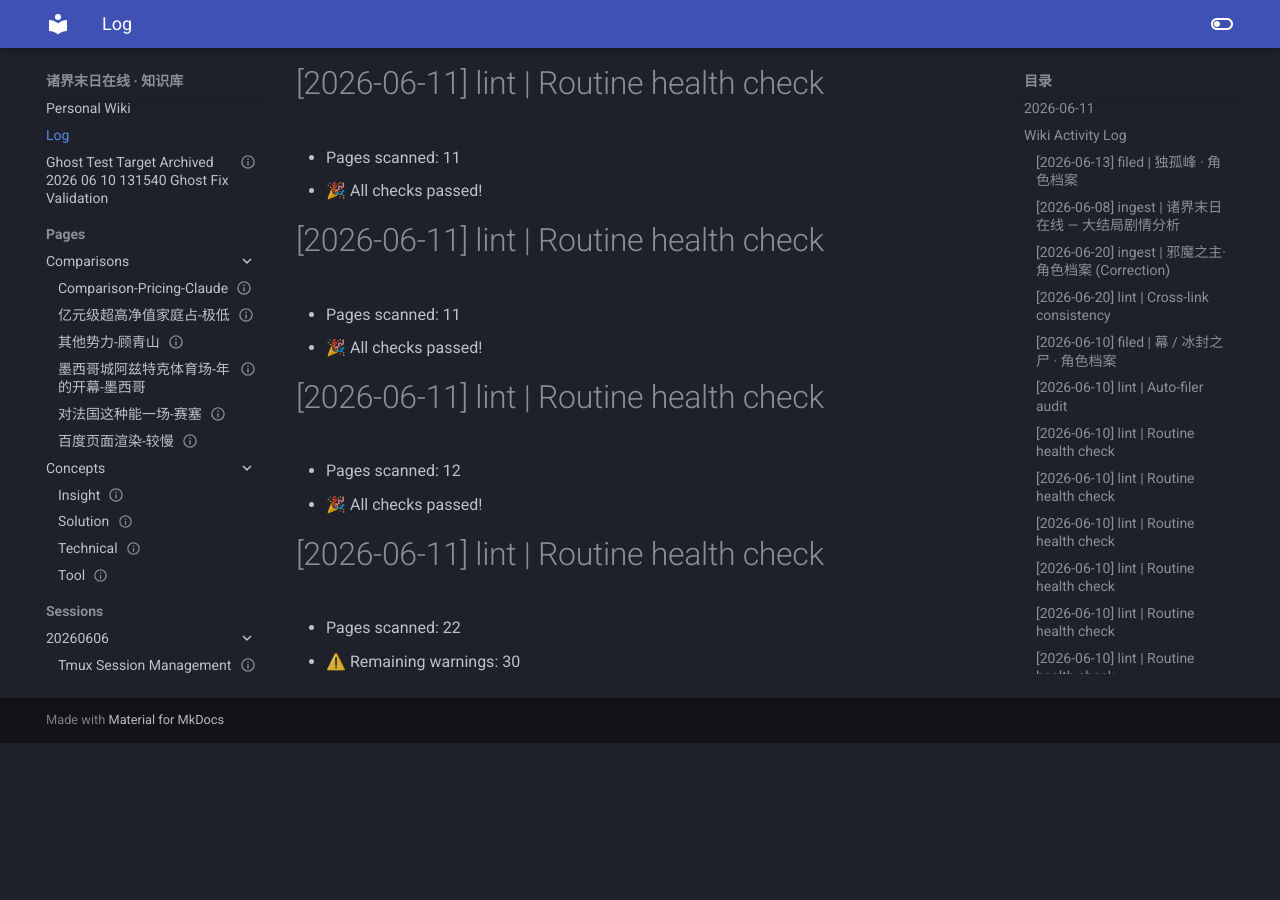
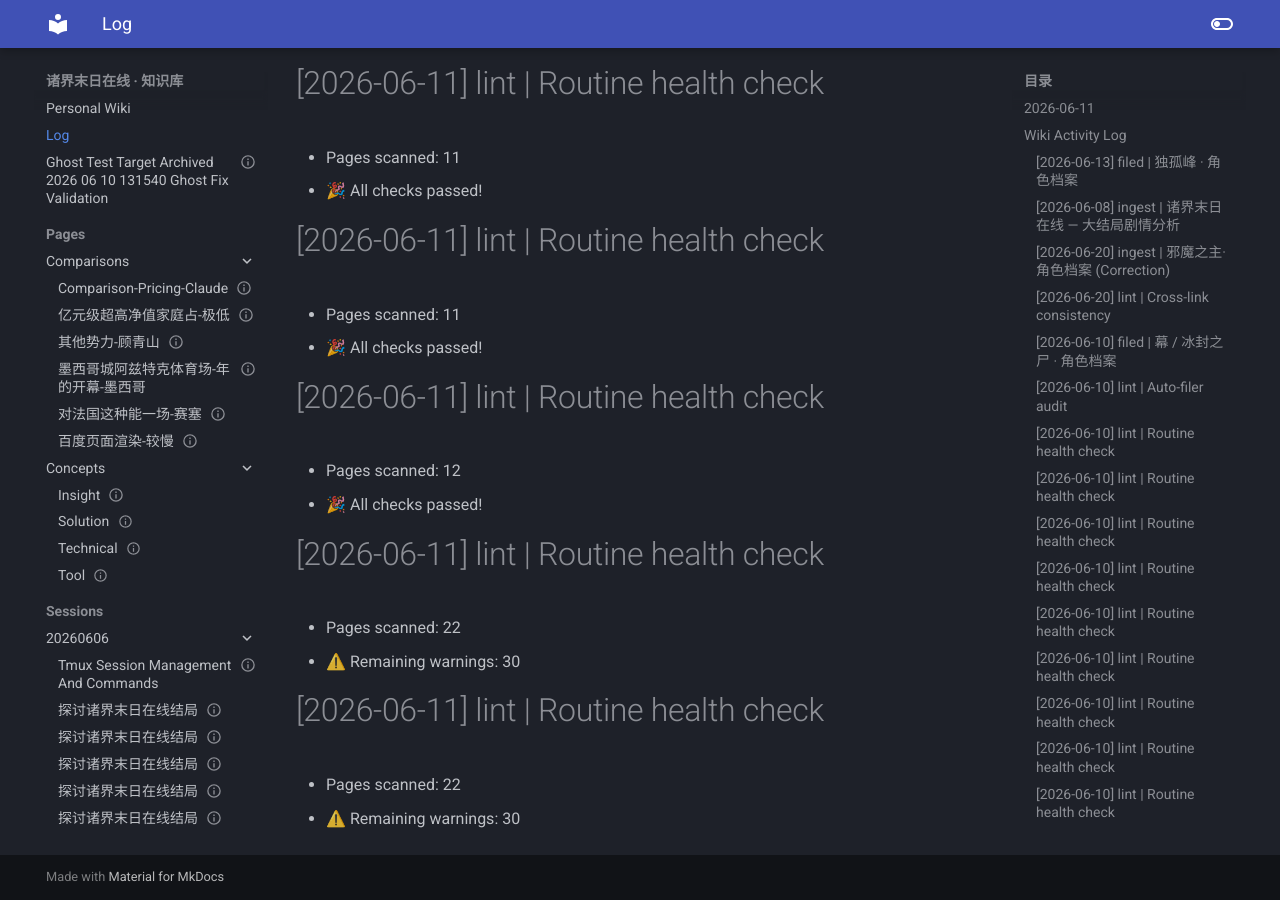
Before and after one commit to Zack3155/llm-wiki, an MkDocs documentation site: the page built from docs/log.md, in a window 1280 px wide and 900 px high, scrolled down 22461 px. Built offline with MkDocs 1.6.1 and Material for MkDocs 9.7.7, drawn with Linux system fonts in a browser that asks for light colours; before the commit the page ends 23204 px from its top, so only the background shows below that.

Commit message:
Wiki Linter Auto-Commit: 2026-06-11 16:50:23

```diff
--- a/docs/log.md
+++ b/docs/log.md
@@ -472,3 +472,6 @@
 # [2026-06-11] lint | Routine health check
 - Pages scanned: 22
 - ⚠️ Remaining warnings: 30
+# [2026-06-11] lint | Routine health check
+- Pages scanned: 22
+- ⚠️ Remaining warnings: 30
```
Also changed, not shown: docs/topics/novel-lore/_index.md (+3 -0 lines).
